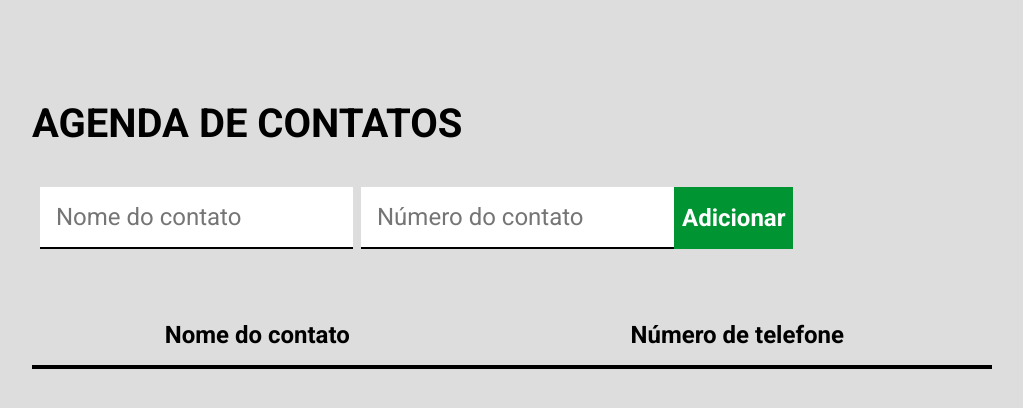
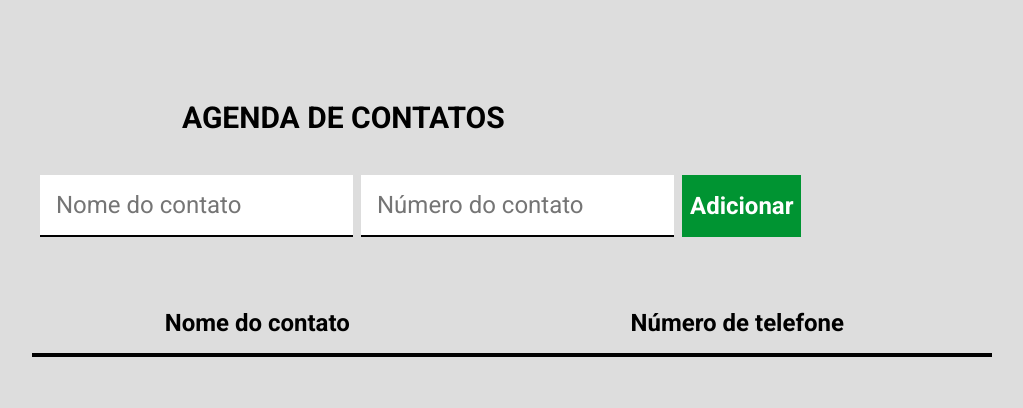
Before and after one commit to ramonwiethorn/exercicioM8, a plain HTML site: page index.html in a window 1280 px wide. Shown: the whole page, without its empty margins (128-1151 px from the left). Drawn offline with Linux system fonts and the light colour scheme.

Commit message:
afastei o botão

```diff
--- a/main.css
+++ b/main.css
@@ -20,8 +20,11 @@ header img{
     height: 36px;
     margin-right: 16px;
 }
+
+
 header h1 {
-    font-size: 40px;
+    margin-left: 150px;
+    font-size: 30px;
     font-weight: bold;
 }
 .container{
@@ -56,6 +59,7 @@ form button {
     border: none;
     cursor: pointer;
     padding: 8px;
+    margin-left: 8px;
 }
 
 table {
```
